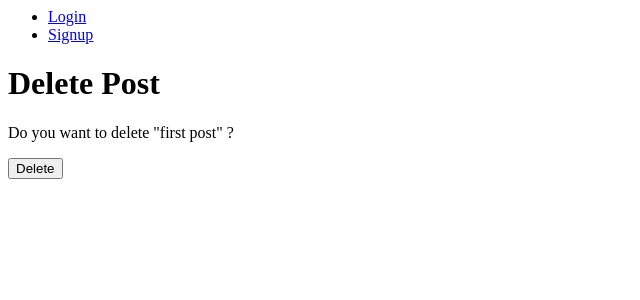
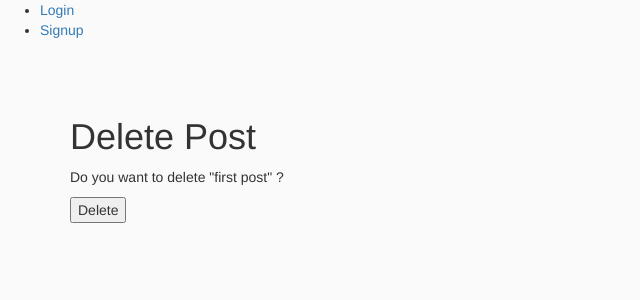
Before and after one commit to ZhiweiQian/InstaProject, a Django app: page /insta/posts/delete/1/ in a window 1280 px wide. Shown: the top 300 px of the page, without its empty margins (0-640 px from the left). Run offline with Django 3.2, Linux system fonts and the light colour scheme; data comes from the database, SQL or seed files in the repository; some libraries are stand-ins or nearby versions.

Commit message:
added some CSS templates

```diff
--- a/static/css/mystyle.css
+++ /dev/null
@@ -1,4 +0,0 @@
-.update-post {
-	color:red;
-	font-size:40px;
-}
--- a/templates/base.html
+++ b/templates/base.html
@@ -5,18 +5,24 @@
         <meta charset="utf-8">
         <meta name="viewport" content="width=device-width, initial-scale=1">
         <title>Insta</title>
-        <link href="{% static 'css/mystyle.css' %}" rel="stylesheet">
-        {% comment %} <link href="{% static 'vendor/bootstrap/css/bootstrap.min.css' %}" rel="stylesheet">
+        <link href="{% static 'vendor/bootstrap/css/bootstrap.min.css' %}" rel="stylesheet">
         <link href="{% static 'vendor/font-awesome-4.6.3/css/font-awesome.min.css' %}" rel="stylesheet">
-        <link href="{% static 'css/style.css' %}" rel="stylesheet">{% endcomment %}
+        <link href="{% static 'css/style.css' %}" rel="stylesheet">
     </head>
     <body>
 
         {% include 'header.html' %}
 
 
-        {% block content %}
-        {% endblock content%}
+        <div class="content-wrapper">
+            <div class="container">
+                {% block content %}
+                {% endblock content%}
+            </div>
+        </div>
+
+
+
 
     </body>
 </html>
```
